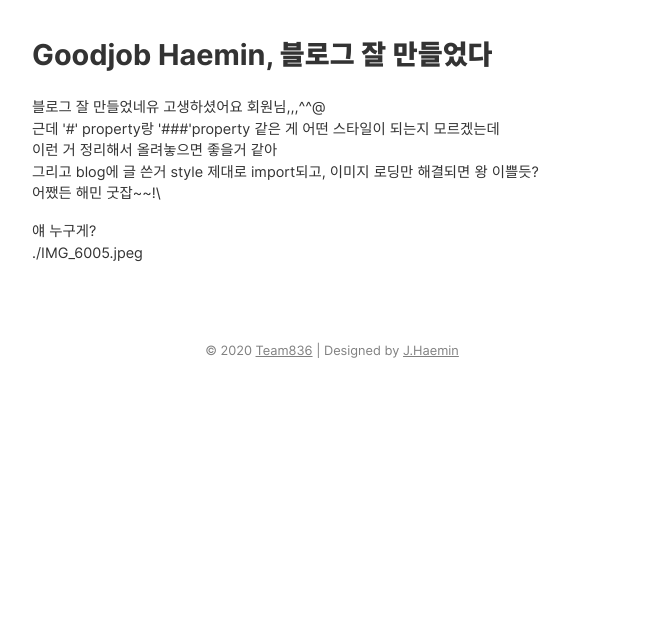
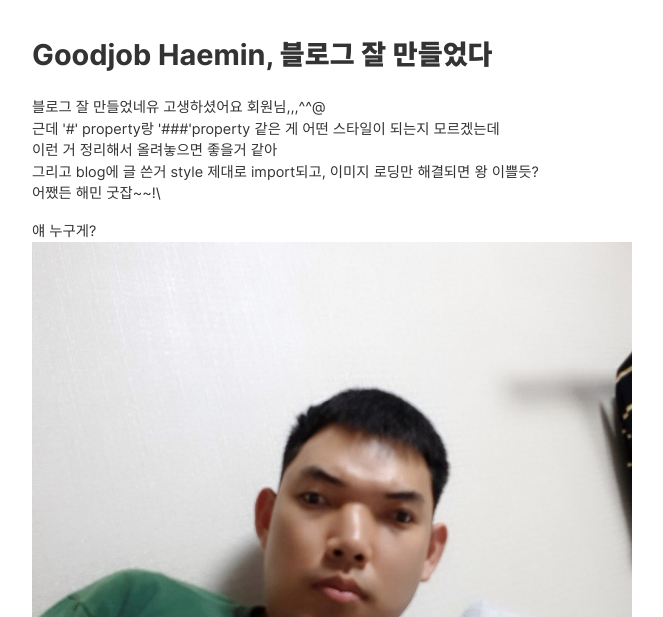
Before and after one commit to team836/team836.github.io, a Gatsby site: page /Jaesangs_first_writing/ in a window 1280 px wide. Shown: the part 183-800 px from the top of the page, without its empty margins (308-971 px from the left). Built offline with nearby package versions, Linux system fonts and the light colour scheme; Gatsby itself is replaced by a stand-in of ours; a web font is replaced by a local one.

Commit message:
fix: image

```diff
--- a/content/blog/Jaesangs_first_writing/index.md
+++ b/content/blog/Jaesangs_first_writing/index.md
@@ -14,4 +14,4 @@ description: good work haemin seunim
 어쨌든 해민 굿잡~~!\
 
 얘 누구게?\
-./IMG_6005.jpeg
+![img](./IMG_6005.jpeg)
```
